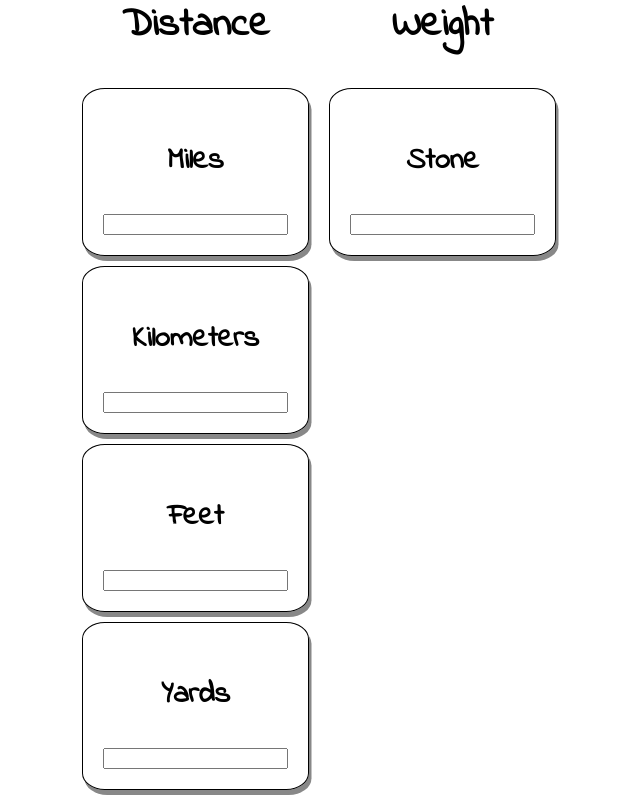
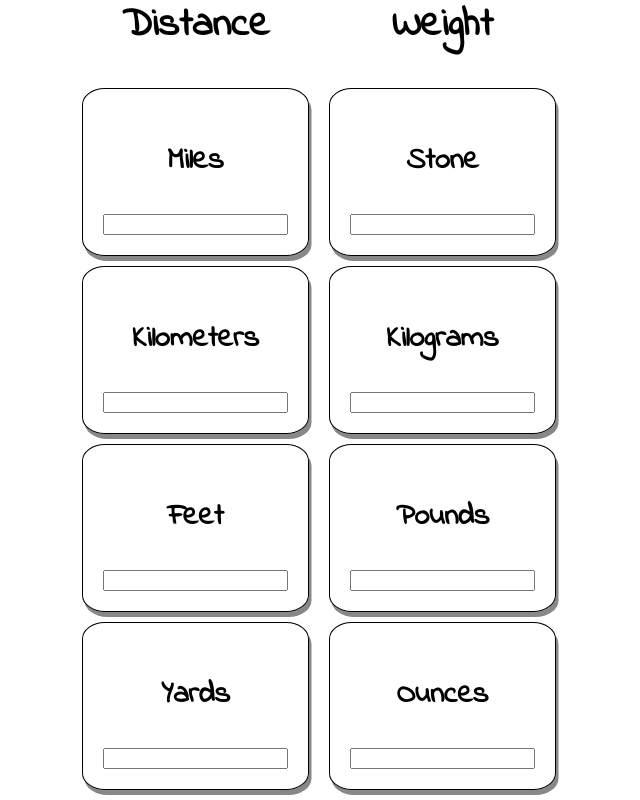
Before and after one commit to HenryTaylor2019/measurement-converter, a React (Create React App) app: page / in a window 1280 px wide. Shown: the part 225-1025 px from the top of the page, without its empty margins (56-696 px from the left). Built offline with nearby package versions, Linux system fonts and the light colour scheme.

Commit message:
Weights section complete

```diff
--- a/src/App.js
+++ b/src/App.js
@@ -1,12 +1,17 @@
 import React from 'react';
 import ConverterContextProvidor from './contexts/ConverterContext';
+
 import Header from './components/Header';
 import Miles from './components/distance/Miles';
 import Kilometers from './components/distance/Kilometers';
 import Feet from './components/distance/Feet';
+import Yards from './components/distance/Yards';
 
-import Yards from './components/distance/Yards';
 import Stone from './components/weights/Stone';
+import Kilograms from './components/weights/Kilograms';
+import Pounds from './components/weights/Pounds';
+import Ounces from './components/weights/Ounces';
+
 
 
 
@@ -33,6 +38,9 @@ function App() {
             <h2>Weight</h2>
           </header>
           <div className="section center"> <Stone /> </div>
+          <div className="section center"> <Kilograms /> </div>
+          <div className="section center"> <Pounds /> </div>
+          <div className="section center"> <Ounces /> </div>
         </div>
       </div>
 
--- /dev/null
+++ b/src/components/weights/Kilograms.js
@@ -0,0 +1,43 @@
+import React, { Component } from 'react';
+import { ConverterContext } from '../../contexts/ConverterContext';
+
+class Kilograms extends Component {
+    static contextType = ConverterContext;
+
+
+    render() {
+        const { kilograms, handleKilosInput } = this.context;
+
+        let kiloToStone = (kilograms / 6.35029318).toFixed(2) + ' stone';
+        let kiloToPounds = (kilograms * 2.2046).toFixed(2) + ' lb';
+        let kiloToOunces = (kilograms * 35.274).toFixed(2) + ' oz';
+
+
+        return (
+            <div>
+                <div>
+
+                    <div class="ui form">
+                        <div class="field">
+                            <label> <h3>Kilograms</h3> </label>
+                            <input type="number" value={kilograms} onInput={handleKilosInput} />
+                        </div>
+                    </div>
+                    {kilograms > 0 ?
+                    <div className="answer">
+                        <p>{kiloToStone}</p>
+                        <p>{kiloToPounds}</p>
+                        <p>{kiloToOunces}</p>
+                    </div>
+                    : null}
+
+
+
+                </div>
+            </div>
+        )
+    }
+
+
+}
+export default Kilograms;
--- /dev/null
+++ b/src/components/weights/Ounces.js
@@ -0,0 +1,42 @@
+import React, { Component } from 'react';
+import { ConverterContext } from '../../contexts/ConverterContext';
+
+class Ounces extends Component {
+    static contextType = ConverterContext;
+
+
+    render() {
+        const { ounces, handleOuncesInput } = this.context;
+
+        let ouncesToStone = (ounces * 0.0044643).toFixed(3) + ' stone';
+        let ouncesToKilos = (ounces / 35.274).toFixed(2) + ' kg';
+        let ouncesToPounds = (ounces / 16).toFixed(2) + ' lb';
+
+
+        return (
+            <div>
+                <div>
+
+                    <div class="ui form">
+                        <div class="field">
+                            <label> <h3>Ounces</h3> </label>
+                            <input type="number" value={ounces} onInput={handleOuncesInput} />
+                        </div>
+                    </div>
+                    {ounces > 0 ?
+                        <div className="answer">
+                            <p>{ouncesToStone}</p>
+                            <p>{ouncesToKilos}</p>
+                            <p>{ouncesToPounds}</p>
+                        </div>
+                        : null}
+
+
+                </div>
+            </div>
+        )
+    }
+
+
+}
+export default Ounces;
--- /dev/null
+++ b/src/components/weights/Pounds.js
@@ -0,0 +1,42 @@
+import React, { Component } from 'react';
+import { ConverterContext } from '../../contexts/ConverterContext';
+
+class Pounds extends Component {
+    static contextType = ConverterContext;
+
+
+    render() {
+        const { pounds, handlePoundsInput } = this.context;
+
+        let poundsToStone = (pounds * 0.071429).toFixed(2) + ' stone';
+        let poundsToKilos = (pounds / 2.2046).toFixed(2) + ' kg';
+        let poundsToOunces = (pounds * 16).toFixed(2) + ' oz';
+
+
+        return (
+            <div>
+                <div>
+
+                    <div class="ui form">
+                        <div class="field">
+                            <label> <h3>Pounds</h3> </label>
+                            <input type="number" value={pounds} onInput={handlePoundsInput} />
+                        </div>
+                    </div>
+                    {pounds > 0 ?
+                        <div className="answer">
+                            <p>{poundsToStone}</p>
+                            <p>{poundsToKilos}</p>
+                            <p>{poundsToOunces}</p>
+                        </div>
+                        : null}
+
+
+                </div>
+            </div>
+        )
+    }
+
+
+}
+export default Pounds;
--- a/src/contexts/ConverterContext.js
+++ b/src/contexts/ConverterContext.js
@@ -51,6 +51,30 @@ class ConverterContextProvider extends Component {
         e.preventDefault();
     }
 
+    handleKilosInput = (e) => {
+
+        this.setState({
+            kilograms: e.target.value,
+        });
+        e.preventDefault();
+    }
+
+    handlePoundsInput = (e) => {
+        this.setState({
+            pounds: e.target.value,
+
+        });
+        e.preventDefault();
+    }
+
+    handleOuncesInput = (e) => {
+        this.setState({
+            ounces: e.target.value,
+
+        });
+        e.preventDefault();
+    }
+
 
     render() {
 
@@ -62,6 +86,10 @@ class ConverterContextProvider extends Component {
                 handleFeetInput: this.handleFeetInput,
                 handleYardsInput: this.handleYardsInput,
                 handleStoneInput: this.handleStoneInput,
+                handleKilosInput: this.handleKilosInput,
+                handlePoundsInput: this.handlePoundsInput,
+
+
             }}>
 
                 {this.props.children}
```
